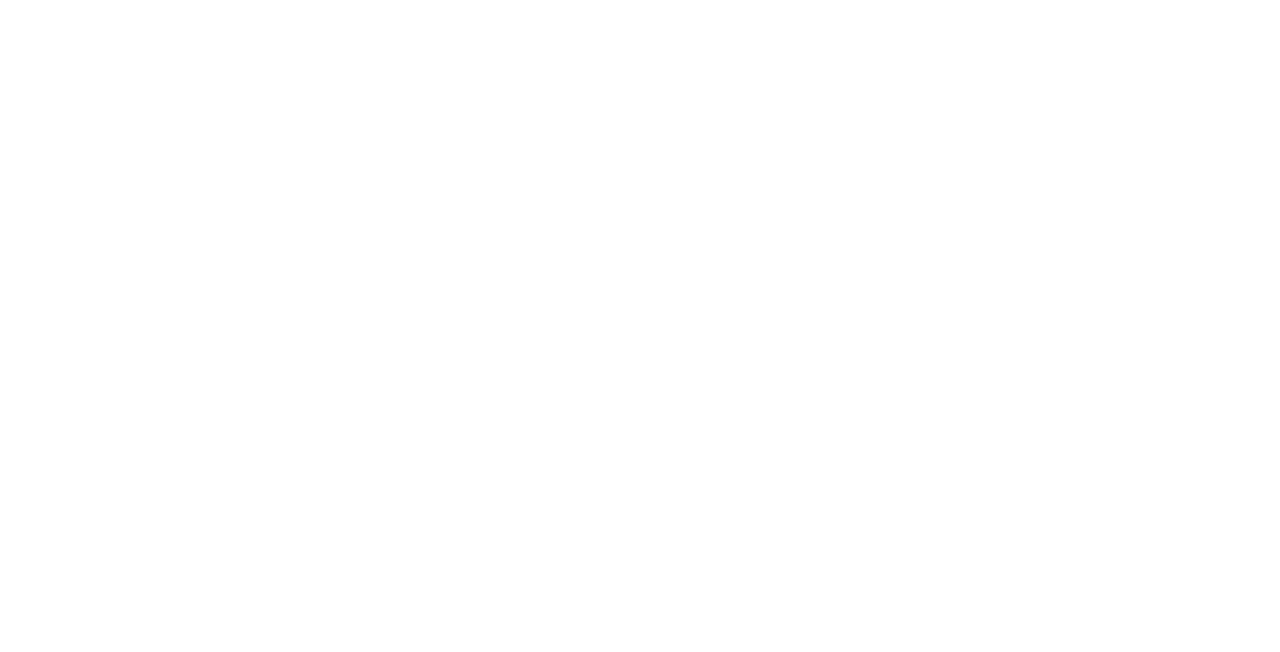
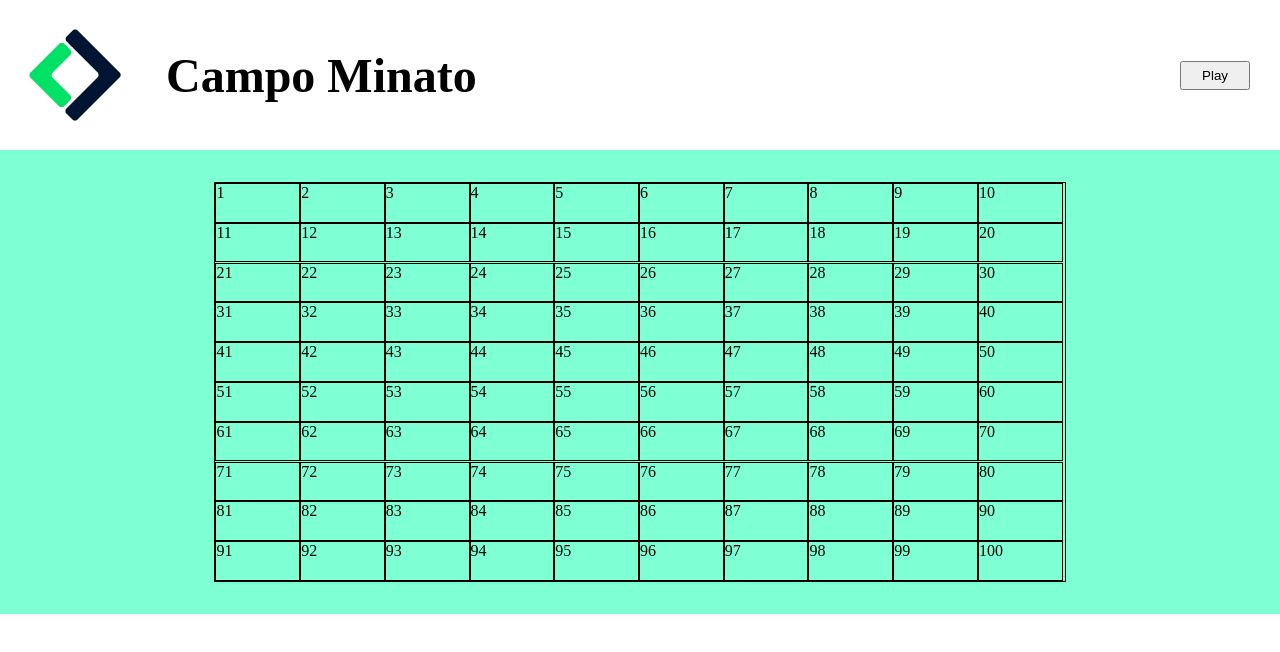
Before and after one commit to SimoCrash/js-campominato-grid, a plain HTML site: page index.html in a window 1280 px wide. Drawn offline with Linux system fonts and the light colour scheme.

Commit message:
funzionante con metodo non giusto

```diff
--- a/css/style.css
+++ b/css/style.css
@@ -0,0 +1,52 @@
+* {
+    margin: 0;
+    padding: 0;
+    box-sizing: border-box;
+}
+
+.container-header {
+    display: flex;
+    justify-content: space-between;
+    margin-right: 30px;
+}
+
+.logo-gioco {
+    height: 150px;
+    gap: 1rem;
+    display: flex;
+}
+
+.logo-gioco img {
+    max-width: 100%;
+}
+
+.logo-gioco h1 {
+    display: inline;
+    align-self: center;
+    font-size: 3rem;
+}
+
+.container-header button {
+    align-self: center;
+    padding: 5px 20px;
+}
+
+.container-main {
+    background-color: #7FFFD4;
+    padding: 2rem;
+}
+
+.grid {
+    border: 1px solid black;
+    max-width: 70%;
+    height: 50vh;
+    margin: auto;
+    display: flex;
+    flex-wrap: wrap;
+}
+
+.cell {
+    border: 1px solid black;
+    width: calc((100% - 2px) / 10);
+    height: calc((100% - 2px) / 10);
+}
--- a/index.html
+++ b/index.html
@@ -13,6 +13,23 @@
     <script src="js/script.js" defer></script>
 </head>
 <body>
+    <header>
+        <div class="container-header">
+            <div class="logo-gioco">
+                <img src="img/WhatsApp Image 2022-11-02 at 14.50.52.jpeg" alt="">
+                <h1>Campo Minato</h1>
+            </div>
+            <button>Play</button>
+        </div>
+    </header>
 
+    <main>
+        <div class="container-main">
+            <div class="grid">
+
+            </div>
+        </div>
+    </main>
+    <footer></footer>
 </body>
 </html>
--- a/js/script.js
+++ b/js/script.js
@@ -0,0 +1,10 @@
+const eleGrid = document.querySelector(".grid");
+
+
+for (let i = 1; i <= 100; i++) {
+    // const eleCell = document.createElement("div");
+    // eleCell.classList.add("cell");
+    // eleGrid.append(eleCell[i]);                      //non funziona
+
+    eleGrid.innerHTML += `<div class="cell"> ${i} </div>` //funziona
+}
```
Also changed, not shown: img/WhatsApp Image 2022-11-02 at 14.50.52.jpeg (added).
